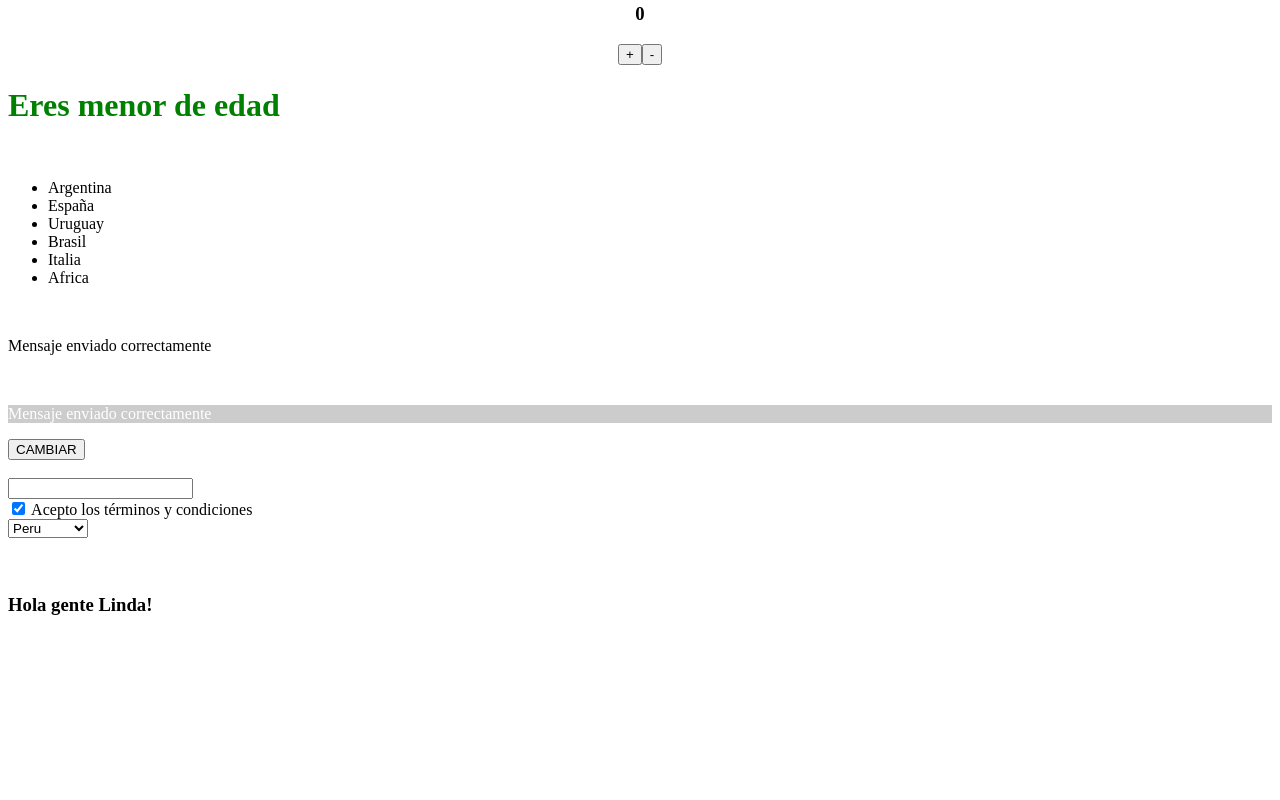
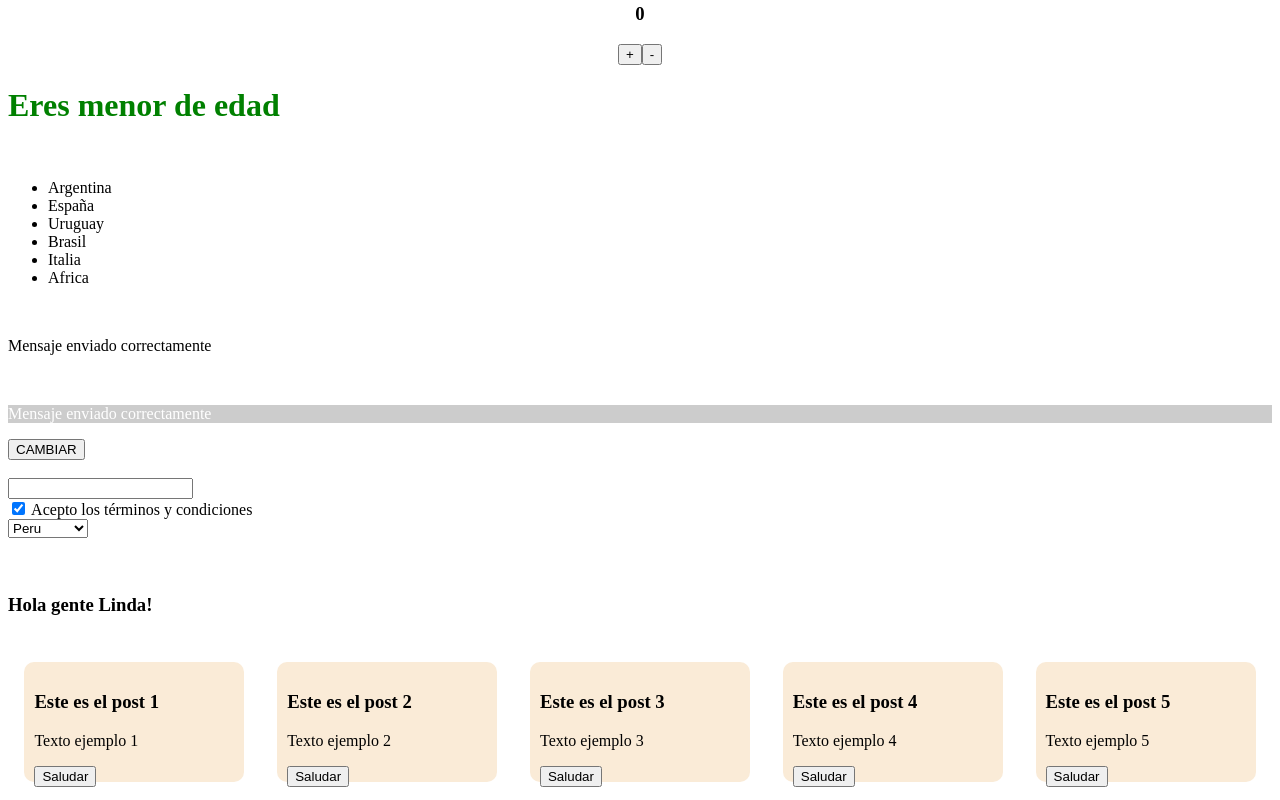
Before and after one commit to iecargnino/hello-vuerld, a Vue app: page / in a window 1280 px wide. Shown: the part 470-1270 px from the top of the page. Before the commit the page ends 1104 px from the top, so only its background shows below. Built offline with nearby package versions, Linux system fonts and the light colour scheme.

Commit message:
Props y Emits

```diff
--- a/src/App.vue
+++ b/src/App.vue
@@ -16,6 +16,8 @@
   <ModelForm />
   <br>
   <CycleOption />
+  <br>
+  <PostList />
 </template>
 
 <script lang="ts" setup>
@@ -28,6 +30,7 @@
   import EventsBind from './components/EventsBind.vue';
   import ModelForm from './components/ModelForm.vue';
   import CycleOption from './components/CycleOption.vue';
+  import PostList from './components/PostList.vue';
 </script>
 
 <style>
--- /dev/null
+++ b/src/components/PostDetail.vue
@@ -0,0 +1,43 @@
+<template>
+    <div class="post">
+        <h3>{{ props.title }}</h3>
+        <p>{{ props.content }}</p>
+        <button @click="handleCLick">Saludar</button>
+    </div>
+</template>
+
+<script lang="ts">
+    import { defineComponent } from 'vue';
+    export default defineComponent({
+        name: 'PostDetail',
+        props: {
+            title: {
+                type: String,
+                required: true
+            },
+            content: {
+                type: String,
+                required: false,
+                default: 'Este post no tiene Texto'
+            }
+        },
+        emits: ['sayHi'],
+        setup(props, {emit}) {
+            const handleCLick = () => {
+                emit('sayHi', 'Hola Wachin!')
+            }
+            return { props, handleCLick }
+        }
+    })
+</script>
+
+<style scoped>
+    .post {
+        width: 200px;
+        height: 100px;
+        background-color: antiquewhite;
+        border-radius: 10px;
+        margin: 10px;
+        padding: 10px
+    }
+</style>
--- /dev/null
+++ b/src/components/PostList.vue
@@ -0,0 +1,50 @@
+<template>
+    <div class="container">
+        <PostDetail v-for="item in info" :key="item.title" :title="item.title" :content="item.content" @sayHi="showAlert"/>
+    </div>
+</template>
+
+<script lang="ts" setup>
+    import PostDetail from './PostDetail.vue';
+
+    interface Post {
+        title: string,
+        content: string
+    }
+
+    let info:Array<Post> = [
+        {
+            title: 'Este es el post 1',
+            content: 'Texto ejemplo 1'
+        },
+        {
+            title: 'Este es el post 2',
+            content: 'Texto ejemplo 2'
+        },
+        {
+            title: 'Este es el post 3',
+            content: 'Texto ejemplo 3'
+        },
+        {
+            title: 'Este es el post 4',
+            content: 'Texto ejemplo 4'
+        },
+        {
+            title: 'Este es el post 5',
+            content: 'Texto ejemplo 5'
+        }]
+
+        function showAlert(msg:string) {
+            alert(msg)
+        }
+
+</script>
+
+<style scoped>
+    .container {
+        display: flex;
+        flex-wrap: wrap;
+        flex-direction: row;
+        justify-content: space-around;
+    }
+</style>
```
